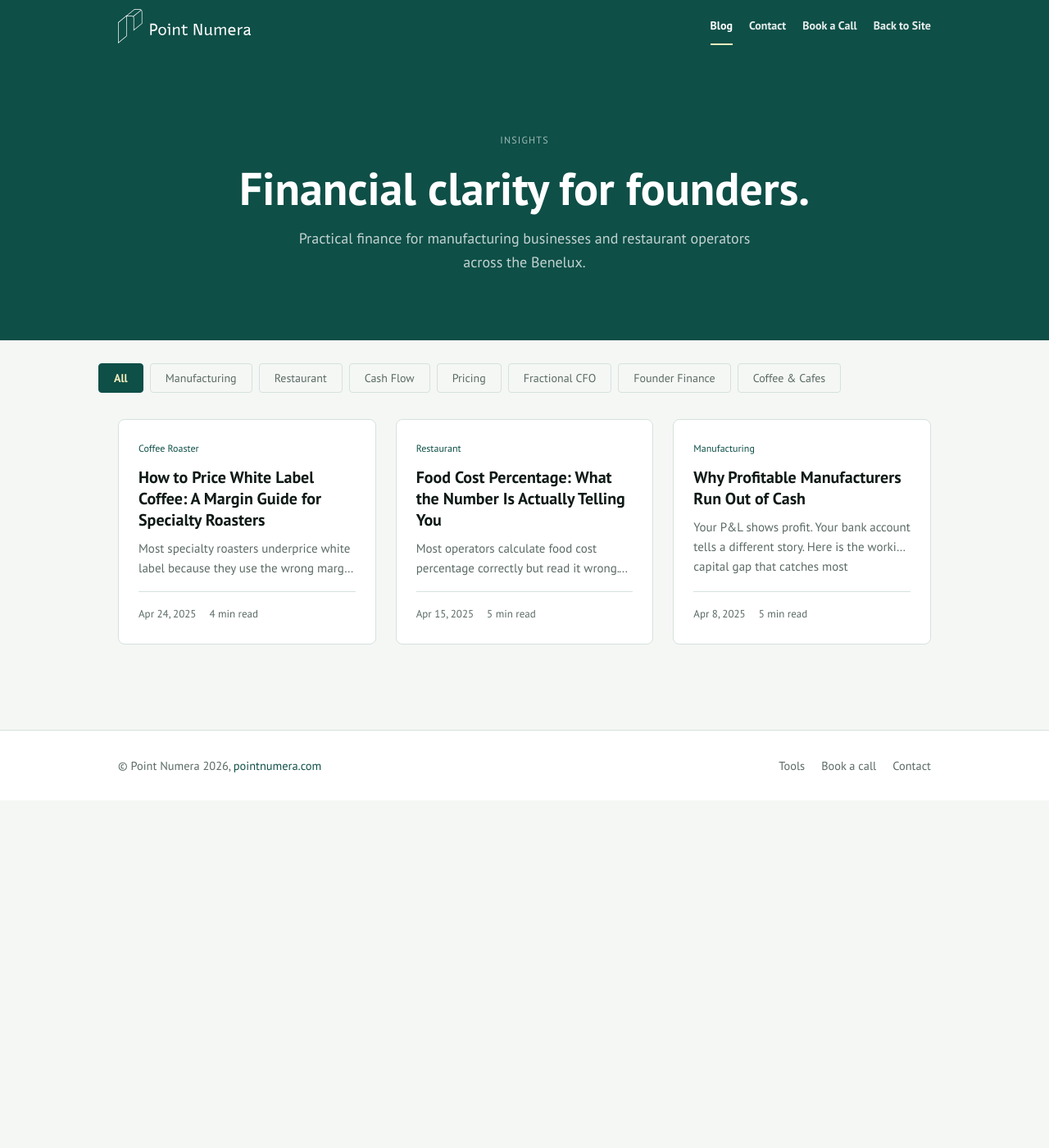
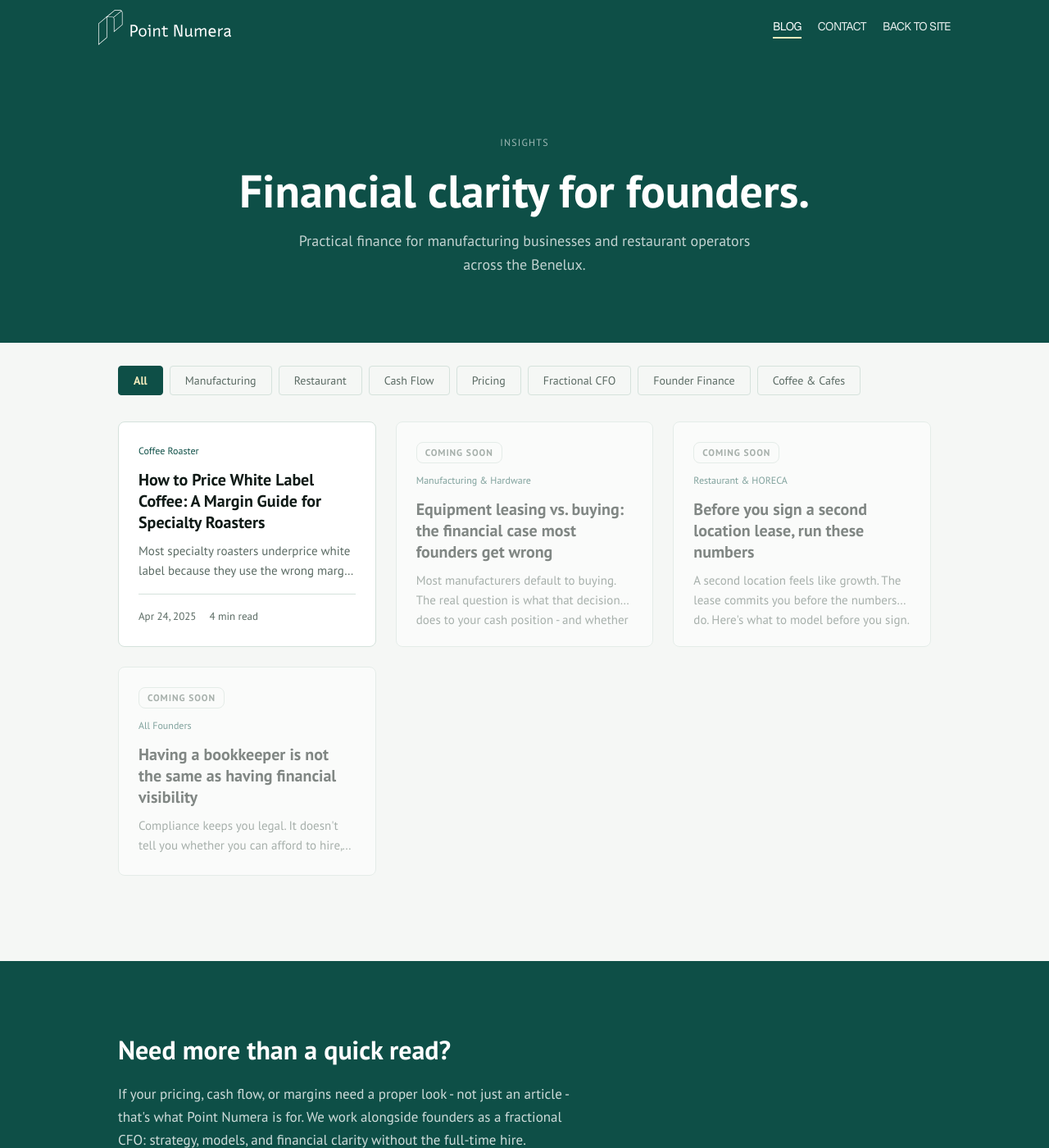
Before and after one commit to fibonev/point-numera-blog, a Jekyll site: the page built from index.html, in a window 1280 px wide and 1400 px high. Shown: the whole window at 82% size. Built offline with Jekyll 4.4.1, drawn with Linux system fonts in a browser that asks for light colours; some web fonts are replaced; the list of posts is cut into pages by our own code; some of the changed text lies outside the part shown.

Commit message:
update: home layout, nav, CTA, styles, and post cleanup
Reworks home layout with new sections and updated styles. Updates nav and CTA block. Removes two outdated posts. Revises white-label coffee pricing post content.

Co-Authored-By: Claude Sonnet 4.6 <noreply@anthropic.com>

```diff
--- a/_includes/nav.html
+++ b/_includes/nav.html
@@ -9,8 +9,7 @@
     <nav class="nav-links" id="nav-links">
       <a class="nav-link active" href="/">Blog</a>
       <a class="nav-link" href="https://www.pointnumera.com/#contact">Contact</a>
-      <a class="nav-link" href="https://cal.com/pointnumera">Book a Call</a>
-      <a class="nav-link" href="https://www.pointnumera.com">Back to Site</a>
+      <a class="nav-link" href="https://www.pointnumera.com">Back to site</a>
     </nav>
   </div>
 </header>
--- a/_layouts/home.html
+++ b/_layouts/home.html
@@ -29,6 +29,33 @@ layout: default
     {% for post in paginator.posts %}
       {% include post-card.html post=post %}
     {% endfor %}
+
+    <article class="post-card post-card--coming-soon">
+      <div class="card-body">
+        <div class="coming-soon-badge">Coming soon</div>
+        <span class="card-category">Manufacturing &amp; Hardware</span>
+        <h3 class="card-title">Equipment leasing vs. buying: the financial case most founders get wrong</h3>
+        <p class="card-excerpt">Most manufacturers default to buying. The real question is what that decision does to your cash position - and whether the business can absorb it.</p>
+      </div>
+    </article>
+
+    <article class="post-card post-card--coming-soon">
+      <div class="card-body">
+        <div class="coming-soon-badge">Coming soon</div>
+        <span class="card-category">Restaurant &amp; HORECA</span>
+        <h3 class="card-title">Before you sign a second location lease, run these numbers</h3>
+        <p class="card-excerpt">A second location feels like growth. The lease commits you before the numbers do. Here's what to model before you sign.</p>
+      </div>
+    </article>
+
+    <article class="post-card post-card--coming-soon">
+      <div class="card-body">
+        <div class="coming-soon-badge">Coming soon</div>
+        <span class="card-category">All Founders</span>
+        <h3 class="card-title">Having a bookkeeper is not the same as having financial visibility</h3>
+        <p class="card-excerpt">Compliance keeps you legal. It doesn't tell you whether you can afford to hire, expand, or take on debt. That's a different conversation.</p>
+      </div>
+    </article>
   </div>
 </div>
 
@@ -55,4 +82,16 @@ layout: default
 </nav>
 {% endif %}
 
+<!-- CTA -->
+<div class="home-cta-section">
+  <div class="home-cta-inner">
+    <h2>Need more than a quick read?</h2>
+    <p>If your pricing, cash flow, or margins need a proper look - not just an article - that's what Point Numera is for. We work alongside founders as a fractional CFO: strategy, models, and financial clarity without the full-time hire.</p>
+    <div class="cta-actions">
+      <a class="btn btn-contrast" href="https://www.pointnumera.com" target="_blank" rel="noopener noreferrer">Visit pointnumera.com</a>
+      <a class="btn btn-outline-white" href="https://cal.com/pointnumera" target="_blank" rel="noopener noreferrer">Book a free call</a>
+    </div>
+  </div>
+</div>
+
 {{ content }}
--- a/_posts/2025-04-08-cash-flow-manufacturing-gap.md
+++ /dev/null
@@ -1,58 +0,0 @@
----
-layout: post
-title: "Why Profitable Manufacturers Run Out of Cash"
-date: 2025-04-08
-author: Filip Bonev
-category: manufacturing
-excerpt: "Your P&L shows profit. Your bank account tells a different story. Here is the working capital gap that catches most manufacturing SMEs off guard."
-tags: [cash flow, manufacturing, working capital, margins]
-read_time: 5
-cta_heading: "Profitable but always tight on cash?"
-cta_subtext: "I work with manufacturing founders across the Benelux on exactly this. One conversation, your actual numbers — we find the gap and what to do about it."
----
-
-The P&L looks fine. Revenue is up, gross margin is holding, the accountant is not worried. And yet payroll week arrives and you are staring at the account wondering how a profitable business can feel this tight.
-
-This is one of the most common situations I see with manufacturing founders. Profitable on paper. Cash-constrained in practice. The two are not contradictory — they are a predictable consequence of how manufacturing businesses are structured.
-
-## The Gap Between Profit and Cash
-
-Profit is an accounting concept. Cash is what you actually have in the bank. In a service business, the gap between the two is usually small — you invoice, the client pays, the cycle is short. In manufacturing, the gap can be months wide.
-
-Here is a realistic example. A manufacturing SME with €2M annual revenue — roughly €167,000 a month. The business is profitable, with a net margin of around 8%, so approximately €160,000 in net profit for the year. On paper, that is a healthy operation.
-
-{% include callout.html type="warning" text="Now add the working capital reality: 45-day customer payment terms, 30-day supplier payment terms, and €80,000 tied up in raw material and finished goods inventory at any given time. The business is funding a 15-day payment gap on €167,000 of monthly revenue, on top of inventory that has already been paid for but not yet sold." %}
-
-That gap — between when you pay out and when you get paid back — is called the cash conversion cycle. In manufacturing, it is almost always longer than founders expect.
-
-## How the Numbers Stack Up
-
-Take the €2M business. At 45-day customer terms, roughly €250,000 of revenue is outstanding at any point — invoiced but not yet collected. At 30-day supplier terms, around €100,000 is owed to suppliers. With €80,000 in inventory, the business has approximately €230,000 of working capital tied up at all times.
-
-That €230,000 is not idle. It is working — it is enabling the business to operate. But it is not in your account. It is in the gap between supplier payment and customer collection.
-
-{% include pullquote.html text="The business is not short on profit. It is short on timing. Those are two completely different problems with two completely different fixes." %}
-
-When revenue grows, the gap grows with it. A business that goes from €2M to €3M without addressing working capital structure will feel more cash pressure at €3M than it did at €2M — even though it is more profitable in absolute terms. Growth makes the problem bigger.
-
-## Where the Cash Actually Goes
-
-Three places account for most of it.
-
-**Receivables.** Your customers are, effectively, borrowing from you interest-free. Every invoice that sits unpaid for 45 days is a loan you did not agree to make. If your payment terms are 30 days and your actual collection is running at 45, that 15-day gap on €167,000 of monthly revenue is €83,000 you are waiting for.
-
-**Inventory.** Raw material sitting in a warehouse is cash that has already left your account. Finished goods waiting to ship are doubly painful — you have paid for the material and the labour, and you are waiting to invoice. Typical inventory tie-up in a manufacturing SME at this scale runs €60,000-€100,000. It is often the single largest working capital item on the balance sheet.
-
-**The supplier timing mismatch.** You pay your suppliers in 30 days. Your customers pay you in 45. That 15-day structural gap means you are always funding 15 days of your own revenue cycle. At €167,000 per month, that is approximately €83,000 you are permanently carrying.
-
-## What to Look at First
-
-The cash conversion cycle is the metric that makes this visible. It is calculated as: days inventory outstanding, plus days sales outstanding, minus days payable outstanding. For the €2M business above, a realistic number is 60-75 days. That means the business needs roughly two months of revenue in working capital just to function normally.
-
-If you do not know your cash conversion cycle, that is where to start. Not with the P&L — with the balance sheet dates.
-
-Three things to check this week: your average collection days against your stated payment terms, your current inventory value relative to monthly cost of goods, and your actual supplier payment timing. Those three numbers will tell you where the gap is and how big it is.
-
----
-
-Profitable businesses run out of cash when the timing gap is wider than the bank account can absorb. That is a structural problem, not a profitability problem. And it has a structural fix — but only once you can see where the gap actually sits.
--- a/_posts/2025-04-15-food-cost-percentage-explained.md
+++ /dev/null
@@ -1,58 +0,0 @@
----
-layout: post
-title: "Food Cost Percentage: What the Number Is Actually Telling You"
-date: 2025-04-15
-author: Filip Bonev
-category: restaurant
-excerpt: "Most operators calculate food cost percentage correctly but read it wrong. Here is what the number is actually signalling — and why fixing it starts before the kitchen."
-tags: [food cost, restaurant, margins, pricing]
-read_time: 5
-cta_heading: "Want to know where your margins are going?"
-cta_subtext: "I work with restaurant operators across the Netherlands on exactly this — not a generic framework, but a look at your actual numbers and where the margin is leaking."
-cta_tool_url: https://tools.pointnumera.com/tools/dish-profitability-check/
-cta_tool_text: Try the Dish Profitability Check
----
-
-You run the numbers at the end of the month and your food cost comes in at 32%. That feels about right. Somewhere in the back of your head you know 30% is the target, so 32% is close enough. You move on.
-
-The problem is that 32% is an average. And averages hide the actual problem.
-
-## The Calculation Most Operators Use Is Incomplete
-
-The standard formula is straightforward: food cost divided by revenue. If you spent €8,000 on ingredients and turned over €25,000, your food cost percentage is 32%. Simple, clean, easy to track.
-
-But that number tells you almost nothing about which dishes are hurting you, which are carrying the menu, or where the real margin is leaking. It is a summary, not a signal.
-
-{% include callout.html type="insight" text="A restaurant running mains at €14-€22 with a blended food cost of 32% can easily have individual dishes ranging from 22% to 48% food cost. The average looks fine. The mix is the problem." %}
-
-When I looked at our own menu for the first time dish by dish, the gap between the best and worst performers was almost 25 percentage points. We were selling our way into a margin problem.
-
-## What Food Cost Percentage Actually Measures
-
-Food cost percentage tells you what share of each euro of revenue went on ingredients. At 30%, thirty cents of every euro went to the kitchen. That is not inherently good or bad — it depends on your price point, your labour model, and your other cost structure.
-
-A quick-service concept with €10 mains needs a tighter food cost than a sit-down restaurant with €20 mains and lower table turns. The math works differently at different price points.
-
-{% include pullquote.html text="The number that matters is not your food cost percentage. It is your contribution per cover — how much margin each guest actually leaves behind." %}
-
-In the Netherlands, a main course typically runs €14-€22 in a mid-market independent. At €18 with a 32% food cost, your ingredient cost is €5.76 per dish. At 28%, it is €5.04. That €0.72 difference, multiplied across 40 covers a night, is €29 per service — roughly €850 a month. Not nothing.
-
-## The Three Places the Number Breaks Down
-
-**Waste is invisible in the formula.** If you prep ten portions and sell eight, the two that went in the bin still land in your food cost. Your percentage goes up, your revenue does not. Operators who track food cost but not waste are reading a corrupted number.
-
-**Portion creep is silent.** A portion that drifts from 180g to 200g does not feel significant in the kitchen. Over 100 covers a week, that is 2kg of extra product per service. At €12/kg for protein, that is €24 a week — €1,200 a year from one dish.
-
-**Supplier prices move, menu prices do not.** If your chicken cost went up 8% in January and you have not repriced the menu, your food cost percentage has already moved. Many operators only notice this quarterly, by which point three months of margin have gone.
-
-## What to Do With the Number
-
-Start by breaking it down by dish, not by month. Most POS systems can pull this — you need sales mix data and a recipe cost sheet. If you have neither, that is where to begin.
-
-Look at your top five sellers by volume. Calculate the food cost percentage for each one individually. You will almost certainly find at least one dish in the top five that is pulling your blended number up significantly. That dish is where you focus first: adjust the portion, renegotiate the supplier price, or reprice the menu.
-
-Your overall food cost percentage is a lagging indicator. By the time it looks wrong, the problem has already been running for weeks. The dish-level breakdown is where you find it before it compounds.
-
----
-
-One concrete thing to do this week: pull your sales mix for the last four weeks and calculate the food cost percentage for your top three dishes by volume. If any of them is above 35%, you have found where to start.
--- a/assets/css/main.css
+++ b/assets/css/main.css
@@ -3,7 +3,7 @@
    ============================================================ */
 
 /* Google Fonts */
-@import url('https://fonts.googleapis.com/css2?family=PT+Sans:ital,wght@0,400;0,700;1,400&display=swap');
+@import url('https://fonts.googleapis.com/css2?family=Geist:wght@100..900&family=PT+Sans:ital,wght@0,400;0,700;1,400&display=swap');
 
 /* Ancizar Sans — self-hosted variable font */
 @font-face {
@@ -140,8 +140,7 @@ button {
 .nav-inner {
   max-width: min(1040px, 92%);
   margin: 0 auto;
-  padding: 0 24px;
-  height: 64px;
+  padding: 12px 0;
   display: flex;
   align-items: center;
   justify-content: space-between;
@@ -169,12 +168,15 @@ button {
 }
 
 .nav-link {
-  padding: 10px 0;
   color: rgba(255, 255, 255, 0.9);
   border-bottom: 2px solid transparent;
-  font-family: 'PT Sans', sans-serif;
+  font-family: "Geist", "Geist Placeholder", sans-serif;
+  font-feature-settings: "blwf" on, "cv09" on, "cv03" on, "cv04" on, "cv11" on;
   font-size: 14px;
-  font-weight: 600;
+  font-style: normal;
+  font-weight: 400;
+  letter-spacing: -0.54px;
+  text-transform: uppercase;
   transition: color 0.2s ease, border-color 0.2s ease;
   text-decoration: none;
 }
@@ -310,12 +312,13 @@ button {
 
 .category-filter {
   background-color: var(--bg);
-  padding: 28px 24px 0;
+  padding: 28px 0 0;
 }
 
 .category-filter-inner {
   max-width: min(1040px, 92%);
   margin: 0 auto;
+  padding: 0 24px;
   display: flex;
   flex-wrap: wrap;
   gap: 8px;
@@ -751,15 +754,18 @@ button {
 
 .cta-block {
   background-color: var(--green-primary);
-  border-radius: var(--radius-lg);
-  padding: 48px 40px;
-  margin: 48px 0;
-  text-align: center;
+  padding: 80px 0;
+}
+
+.cta-block-inner {
+  max-width: 720px;
+  margin: 0 auto;
+  padding: 0 24px;
 }
 
 .cta-heading {
   font-family: 'Ancizar Sans', 'PT Sans', Georgia, serif;
-  font-size: clamp(24px, 3vw, 32px);
+  font-size: clamp(1.5rem, 2.5vw, 2rem);
   font-weight: 700;
   color: #ffffff;
   margin-bottom: 12px;
@@ -767,20 +773,18 @@ button {
 }
 
 .cta-subtext {
-  font-size: 16px;
-  line-height: 1.6;
+  font-size: 17px;
+  line-height: 1.65;
   color: rgba(255, 255, 255, 0.8);
-  margin-bottom: 28px;
-  max-width: 480px;
-  margin-left: auto;
-  margin-right: auto;
+  margin-bottom: 32px;
+  max-width: 560px;
 }
 
 .cta-actions {
   display: flex;
   flex-wrap: wrap;
   gap: 12px;
-  justify-content: center;
+  justify-content: flex-start;
 }
 
 .cta-block .btn-contrast {
@@ -840,7 +844,7 @@ button {
    ============================================================ */
 
 .post-nav {
-  background-color: var(--green-primary);
+  background-color: #0a0f0e;
   display: grid;
   grid-template-columns: 1fr 1fr;
 }
@@ -974,6 +978,101 @@ button {
 }
 
 /* ============================================================
+   Home CTA Section
+   ============================================================ */
+
+.home-cta-section {
+  background-color: var(--green-primary);
+  padding: 80px 0;
+  margin-top: 40px;
+}
+
+.home-cta-inner {
+  max-width: min(1040px, 92%);
+  margin: 0 auto;
+  padding: 0 24px;
+}
+
+.home-cta-section h2 {
+  font-family: 'Ancizar Sans', 'PT Sans', Georgia, serif;
+  font-size: clamp(1.5rem, 2.5vw, 2rem);
+  font-weight: 700;
+  color: #ffffff;
+  margin-bottom: 12px;
+}
+
+.home-cta-section p {
+  color: rgba(255, 255, 255, 0.8);
+  font-size: 17px;
+  line-height: 1.65;
+  max-width: 560px;
+  margin-bottom: 32px;
+}
+
+.home-cta-section .cta-actions {
+  display: flex;
+  flex-wrap: wrap;
+  gap: 12px;
+  justify-content: flex-start;
+}
+
+.home-cta-section .btn-contrast {
+  background: var(--yellow);
+  color: var(--green-primary);
+  border-color: var(--yellow);
+  font-weight: 700;
+}
+
+.home-cta-section .btn-contrast:hover {
+  background: #ede4ad;
+  border-color: #ede4ad;
+  color: var(--green-primary);
+  transform: translateY(-1px);
+}
+
+.home-cta-section .btn-outline-white {
+  background: transparent;
+  color: #ffffff;
+  border-color: rgba(255, 255, 255, 0.45);
+}
+
+.home-cta-section .btn-outline-white:hover {
+  border-color: rgba(255, 255, 255, 0.8);
+  color: #ffffff;
+  transform: translateY(-1px);
+}
+
+/* ============================================================
+   Coming Soon Cards
+   ============================================================ */
+
+.post-card--coming-soon {
+  opacity: 0.5;
+  pointer-events: none;
+}
+
+.post-card--coming-soon .card-body {
+  display: flex;
+  flex-direction: column;
+  padding: 24px;
+  height: 100%;
+}
+
+.coming-soon-badge {
+  display: inline-block;
+  align-self: flex-start;
+  font-size: 0.72rem;
+  font-weight: 700;
+  text-transform: uppercase;
+  letter-spacing: 0.08em;
+  color: var(--text-muted);
+  border: 1px solid var(--border);
+  border-radius: var(--radius-md);
+  padding: 2px 10px;
+  margin-bottom: 10px;
+}
+
+/* ============================================================
    Utilities
    ============================================================ */
 
```
Also changed, not shown: _includes/cta-block.html (+7 -5 lines), _posts/2025-04-24-white-label-coffee-pricing.md (+12 -12 lines).
